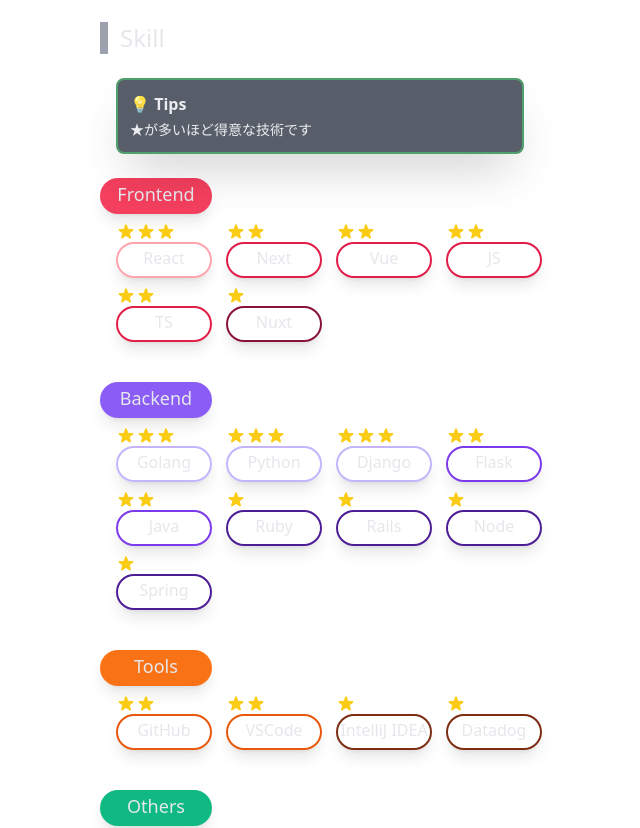
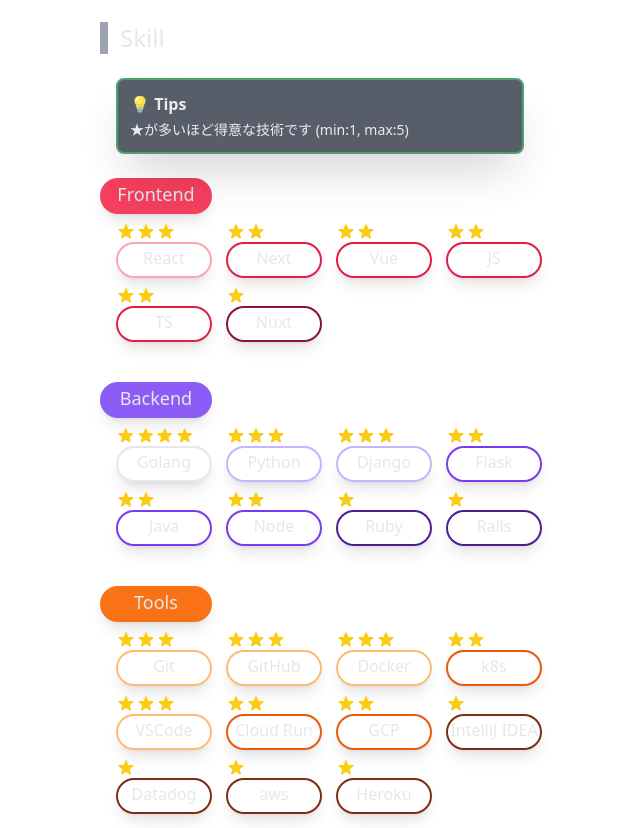
Before and after one commit to mahiro72/mahiro72-resume, a React (Create React App) app: page / in a window 1280 px wide. Shown: the part 3200-4028 px from the top of the page, without its empty margins (460-1100 px from the left). Built offline with nearby package versions, Linux system fonts and the light colour scheme.

Commit message:
update skill

```diff
--- a/src/components/profile/skill/skillList.tsx
+++ b/src/components/profile/skill/skillList.tsx
@@ -14,7 +14,7 @@
     return(
         <div className="pt-4 mb-4 md:mb-8">
             <SecTitle text={"Skill"} />
-            <SecTips text={"★が多いほど得意な技術です"} />
+            <SecTips text={"★が多いほど得意な技術です (min:1, max:5)"} />
             <SecSkillGroup title={"Frontend"} color={"rose"} langList={frontendList}/>
             <SecSkillGroup title={"Backend"} color={"violet"} langList={backendList}/>
             <SecSkillGroup title={"Tools"} color={"orange"} langList={toolList}/>
--- a/src/data/profile/skill/data.ts
+++ b/src/data/profile/skill/data.ts
@@ -34,7 +34,7 @@
     "backendList":[
         {
             "name":"Golang",
-            "level":3,
+            "level":4,
         },
         {
             "name":"Python",
@@ -53,29 +53,45 @@
             "level":2,
         },
         {
+            "name":"Node",
+            "level":2,
+        },
+        {
             "name":"Ruby",
             "level":1,
         },
         {
             "name":"Rails",
             "level":1,
-        },
-        {
-            "name":"Node",
-            "level":1,
-        },
-        {
-            "name":"Spring",
-            "level":1,
-        },
+        }
     ],
     "toolList":[
         {
+            "name":"Git",
+            "level":3,
+        },
+        {
             "name":"GitHub",
+            "level":3,
+        },
+        {
+            "name":"Docker",
+            "level":3,
+        },
+        {
+            "name":"k8s",
             "level":2,
         },
         {
             "name":"VSCode",
+            "level":3,
+        },
+        {
+            "name":"Cloud Run",
+            "level":2,
+        },
+        {
+            "name":"GCP",
             "level":2,
         },
         {
@@ -85,24 +101,20 @@
         {
             "name":"Datadog",
             "level":1,
-        }
+        },
+        {
+            "name":"aws",
+            "level":1,
+        },
+        {
+            "name":"Heroku",
+            "level":1,
+        },
     ],
     "otherList":[
         {
             "name":"C",
             "level":3,
-        },
-        {
-            "name":"Docker",
-            "level":2,
-        },
-        {
-            "name":"k8s",
-            "level":2,
-        },
-        {
-            "name":"Git",
-            "level":2,
         },
         {
             "name":"MySQL",
@@ -113,14 +125,6 @@
             "level":2,
         },
         {
-            "name":"aws",
-            "level":1,
-        },
-        {
-            "name":"Heroku",
-            "level":1,
-        },
-        {
             "name":"redis",
             "level":1,
         },
```
